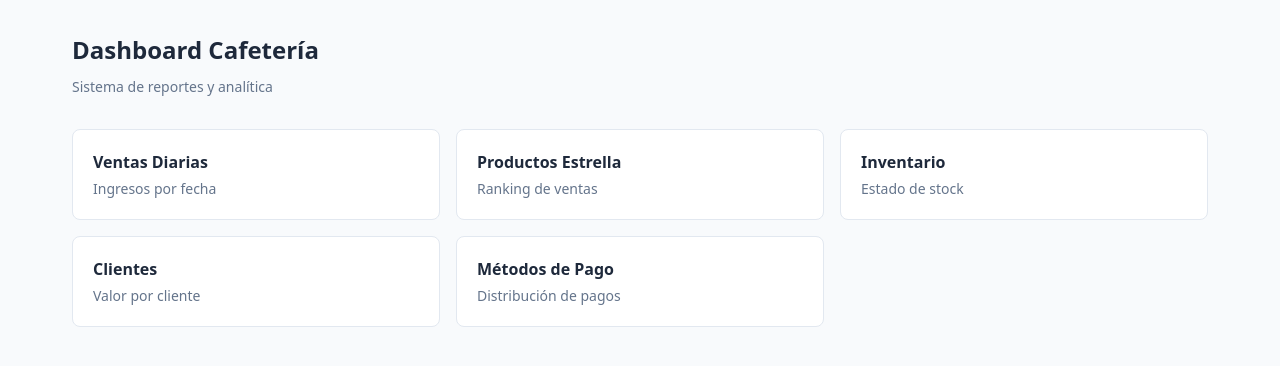
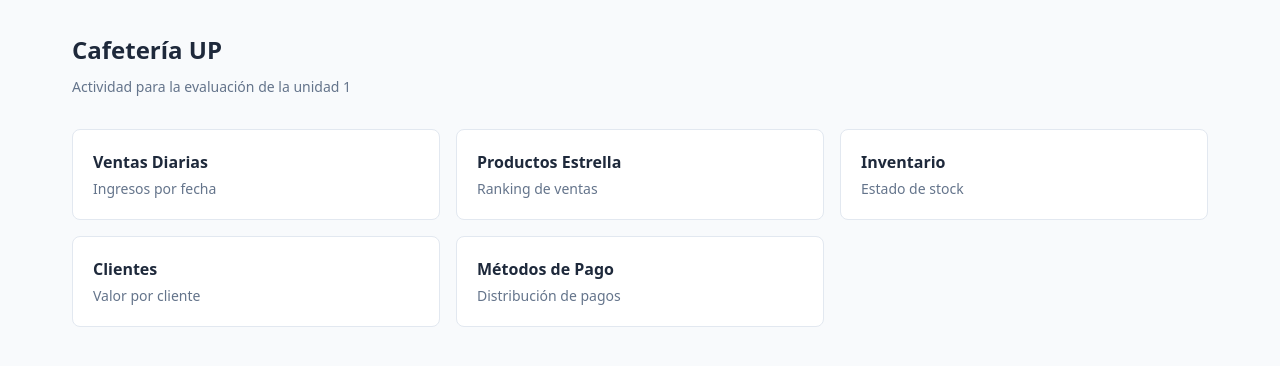
Before and after one commit to jacalvoag/EPC1, a Next.js app in the folder api-u1/: page / in a window 1280 px wide. Shown: the top 366 px of the page. Built offline with nearby package versions, Linux system fonts and the light colour scheme.

Commit message:
correccionm final gg

```diff
--- a/api-u1/src/app/page.tsx
+++ b/api-u1/src/app/page.tsx
@@ -12,8 +12,8 @@ export default function HomePage() {
   return (
     <div className="container">
       <header style={{ marginBottom: '2rem' }}>
-        <h1 className="page-title">Dashboard Cafetería</h1>
-        <p className="page-subtitle">Sistema de reportes y analítica</p>
+        <h1 className="page-title">Cafetería UP</h1>
+        <p className="page-subtitle">Actividad para la evaluación de la unidad 1</p>
       </header>
 
       <div className="report-grid">
```
Also changed, not shown: 1 other file (tests, documents, lock files or other folders).
